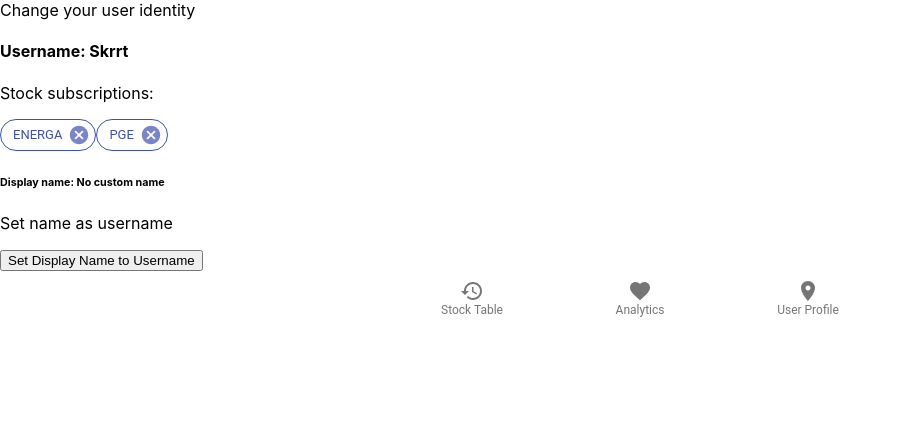
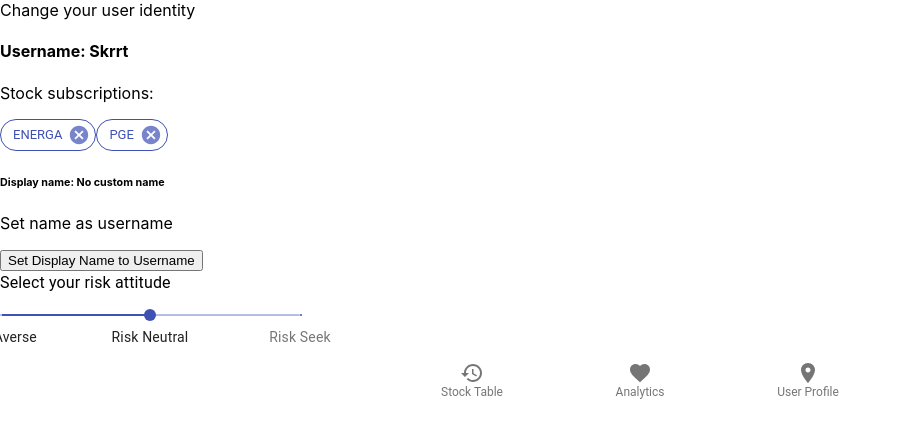
Before and after one commit to a-dabrowski/stock-dashboard, a React (Create React App) app: page /user in a window 1280 px wide. Shown: the top 436 px of the page, without its empty margins (0-902 px from the left). Built offline with nearby package versions, Linux system fonts and the light colour scheme; no server answers.

Commit message:
Add Risk slider

```diff
--- /dev/null
+++ b/src/components/RiskSlider/index.tsx
@@ -0,0 +1,66 @@
+import React from 'react';
+import { makeStyles } from '@material-ui/core/styles';
+import Typography from '@material-ui/core/Typography';
+import Slider from '@material-ui/core/Slider';
+import { useSelector, useDispatch } from "react-redux";
+import {
+  selectRiskValue,
+  changeRiskValue
+} from "components/UserPanel/userSlice";
+
+const useStyles = makeStyles({
+  root: {
+    width: 300,
+  },
+});
+
+const marks = [
+  {
+    value: -100,
+    label: 'Risk Averse',
+  },
+  {
+    value: 0,
+    label: 'Risk Neutral',
+  },
+  {
+    value: 100,
+    label: 'Risk Seek',
+  },
+];
+
+function valueLabelFormat(value: number) {
+  const beta = '\u03B2';
+  return  `${beta} ${value / 100}`;
+}
+
+export default function DiscreteSlider() {
+  const classes = useStyles();
+  const dispatch = useDispatch();
+  const riskPreference = useSelector(selectRiskValue);
+  const handleChange = (_event: any, newValue: number | number[]) : void => {
+    if(newValue !== riskPreference) {
+      dispatch(changeRiskValue(newValue));
+    }
+  }
+
+  return (
+    <div className={classes.root}>
+      <Typography id="discrete-slider-restrict" gutterBottom>
+        Select your risk attitude
+      </Typography>
+      <Slider
+        min={-100}
+        max={100}
+        step={10}
+        value={riskPreference}
+        valueLabelFormat={valueLabelFormat}
+        getAriaValueText={valueLabelFormat}
+        aria-labelledby="discrete-slider-restrict"
+        valueLabelDisplay="auto"
+        marks={marks}
+        onChange={handleChange}
+      />
+    </div>
+  );
+}
--- a/src/components/UserPanel/userSlice.ts
+++ b/src/components/UserPanel/userSlice.ts
@@ -8,6 +8,7 @@ interface iUser {
   subscriptions: string[];
   displayName: string;
   isLoggedIn: boolean;
+  riskValue: number;
 }
 
 const initialStateUser: iUser = {
@@ -15,7 +16,8 @@ const initialStateUser: iUser = {
   name: "Skrrt",
   displayName: "No custom name",
   isLoggedIn: true,
-  subscriptions: ["ENERGA", "PGE"]
+  subscriptions: ["ENERGA", "PGE"],
+  riskValue: 0
 };
 
 export const slice = createSlice({
@@ -31,20 +33,27 @@ export const slice = createSlice({
     removeFavouriteTicker: (state, action) => {
       const target = state.subscriptions.indexOf(action.payload);
       state.subscriptions = state.subscriptions.splice(target, 1);
+    },
+    changeRiskValue: (state, action) => {
+      state.riskValue = action.payload;
     }
   }
 });
 
 export const selectDisplayName = (state: any): string => state.user.displayName;
+export const selectRiskValue = (state: any): number => state.user.riskValue;
 export const selectUserName = (state: any): string => state.user.name;
 export const selectFavouriteTickers = (state: any): string[] =>
   state.user.subscriptions;
 export const selectIsLoggedIn = (state: any): boolean => state.user.isLoggedIn;
+
 export const {
   changeDisplayName,
   addFavouriteTicker,
-  removeFavouriteTicker
+  removeFavouriteTicker,
+  changeRiskValue
 } = slice.actions;
+
 export default slice.reducer;
 
 export const fetchFavouriteTickers = (): AppThunk => async dispatch => {
@@ -53,19 +62,24 @@ export const fetchFavouriteTickers = (): AppThunk => async dispatch => {
   console.log(fetchedUser);
 };
 
+// TODO export const saveClientDataToBackend = (): AppThunk => async dispatch
+
 export const removeTickerSubscription = (
-  tickerToDelete : string
+  tickerToDelete: string
 ): AppThunk => async (dispatch, getState) => {
-  const userId = getState().user.id
+  const userId = getState().user.id;
   const currentSubscriptions = [...getState().user.subscriptions];
   const target = currentSubscriptions.indexOf(tickerToDelete);
   const newSubscriptions = currentSubscriptions.splice(target, 1);
 
-  const sentPutRequest = await updateUserSubscriptions(userId, newSubscriptions);
+  const sentPutRequest = await updateUserSubscriptions(
+    userId,
+    newSubscriptions
+  );
   // TODO on error display some feedback to user that it is not possible to delete ticker
   console.log(sentPutRequest);
-  if(sentPutRequest.status === 201) {
-    dispatch(removeFavouriteTicker(tickerToDelete))
+  if (sentPutRequest.status === 201) {
+    dispatch(removeFavouriteTicker(tickerToDelete));
   } else {
     // TODO dispatch error state
   }
--- a/src/pages/user.tsx
+++ b/src/pages/user.tsx
@@ -1,10 +1,12 @@
 import React from 'react';
 import User from 'components/UserPanel';
+import RiskSlider from 'components/RiskSlider';
 const UserPanel = () => {
   return (
     <div>
       Change your user identity
       <User />
+      <RiskSlider />
     </div>
   );
 }
```
